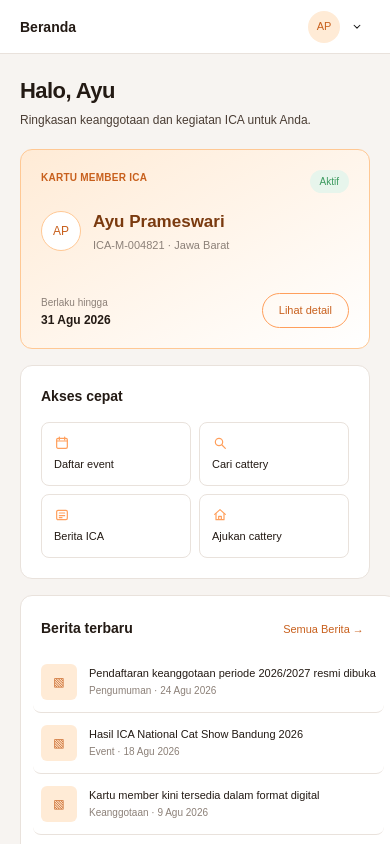
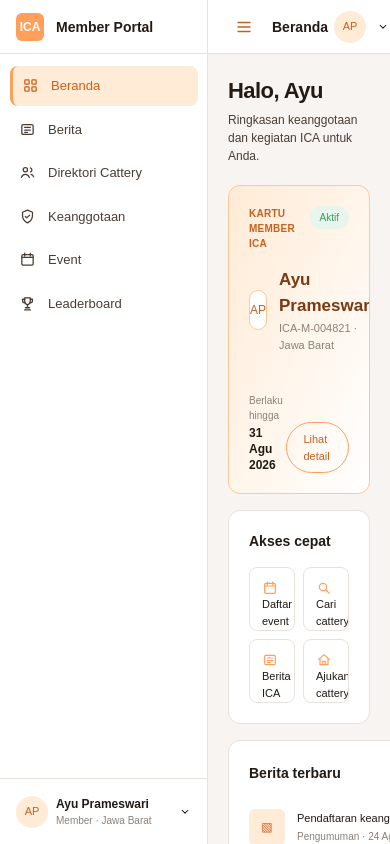
Before and after one commit to Riwriw-pnya/ica, a Next.js app: page /dashboard_member in a window 390 px wide. Built offline with nearby package versions, Linux system fonts and the light colour scheme.

Commit message:
feat: toggle sidebar + dynamic judul header

```diff
--- a/app/dashboard_member/layout.tsx
+++ b/app/dashboard_member/layout.tsx
@@ -1,6 +1,7 @@
 import Sidebar from "@/components/dashboard_member/Sidebar";
 import Header from "@/components/dashboard_member/Header";
 import { UserMenuProvider } from "@/context/UserMenuContext";
+import { SidebarProvider } from "@/context/SidebarContext";
 
 export default function DashboardLayout({
   children,
@@ -9,17 +10,15 @@ export default function DashboardLayout({
 }>) {
   return (
     <UserMenuProvider>
-      <div className="flex h-screen overflow-hidden bg-[var(--color-sidebar)] ">
-        <Sidebar />
-
-        <div className="flex min-w-0 flex-1 flex-col">
-          <Header />
-
-          <div className="min-h-0 flex-1 overflow-auto">
-            {children}
+      <SidebarProvider>
+        <div className="flex h-screen overflow-hidden bg-[var(--color-sidebar)]">
+          <Sidebar />
+          <div className="flex min-w-0 flex-1 flex-col">
+            <Header />
+            <div className="min-h-0 flex-1 overflow-y-auto">{children}</div>
           </div>
         </div>
-      </div>
+      </SidebarProvider>
     </UserMenuProvider>
   );
 }
--- a/components/dashboard_member/DashboardIcon.tsx
+++ b/components/dashboard_member/DashboardIcon.tsx
@@ -134,6 +134,13 @@ export default function DashboardIcon({
           </svg>
         );
 
+      case "menu":
+        return (
+          <svg {...commonProps}>
+            <path d="M4 6h16M4 12h16M4 18h16" />
+          </svg>
+        );
+
     default:
       return null;
   }
--- a/components/dashboard_member/Header.tsx
+++ b/components/dashboard_member/Header.tsx
@@ -1,20 +1,45 @@
 "use client";
 
 import { useRef } from "react";
-import { useRouter } from "next/navigation";
+import { usePathname, useRouter } from "next/navigation";
 import DashboardIcon from "./DashboardIcon";
 import UserMenuDropdown from "./UserMenuDropdown";
 import { useUserMenu } from "@/context/UserMenuContext";
+import { useSidebar } from "@/context/SidebarContext";
 import { useClickOutside } from "@/hooks/useClickOutside";
+
+const pageTitles: Record<string, string> = {
+  "/dashboard_member": "Beranda",
+  "/dashboard_member/berita": "Berita",
+  "/dashboard_member/direktori": "Direktori Cattery",
+  "/dashboard_member/keanggotaan": "Keanggotaan",
+  "/dashboard_member/event": "Event",
+  "/dashboard_member/leaderboard": "Leaderboard",
+  "/dashboard_member/pengaturan": "Pengaturan akun",
+};
+
+function getPageTitle(pathname: string): string {
+  if (pageTitles[pathname]) return pageTitles[pathname];
+
+  // Cari prefix match terpanjang buat halaman detail/dinamis (mis. /berita/1)
+  const match = Object.keys(pageTitles)
+    .filter((path) => path !== "/dashboard_member" && pathname.startsWith(`${path}/`))
+    .sort((a, b) => b.length - a.length)[0];
+
+  return match ? pageTitles[match] : "Beranda";
+}
 
 export default function Header() {
   const { openMenu, toggleMenu, closeMenu } = useUserMenu();
+  const { toggleSidebar } = useSidebar();
   const router = useRouter();
+  const pathname = usePathname();
   const containerRef = useRef<HTMLDivElement>(null);
 
   useClickOutside(containerRef, closeMenu);
 
   const isOpen = openMenu === "header";
+  const title = getPageTitle(pathname);
 
   const handleLogout = () => {
     closeMenu();
@@ -23,11 +48,21 @@ export default function Header() {
 
   return (
     <header className="flex h-[54px] items-center justify-between border-b border-[var(--color-ink-100)] bg-white px-5">
-      <h1 className="font-heading text-sm font-semibold text-[var(--color-ink-900)]">
-        Beranda
-      </h1>
+      <div className="flex items-center gap-3">
+        <button
+          onClick={toggleSidebar}
+          className="flex h-8 w-8 items-center justify-center rounded-lg text-[var(--color-brand-orange-700)] transition hover:bg-[var(--color-brand-orange-50)]"
+          aria-label="Toggle sidebar"
+        >
+          <DashboardIcon name="menu" size={18} />
+        </button>
 
-<div ref={containerRef} className="relative">
+        <h1 className="font-heading text-sm font-semibold text-[var(--color-ink-900)]">
+          {title}
+        </h1>
+      </div>
+
+      <div ref={containerRef} className="relative">
         <button
           onClick={() => toggleMenu("header")}
           className="flex items-center gap-2.5 rounded-lg px-1.5 py-1 transition hover:bg-[var(--color-brand-orange-50)]"
--- a/components/dashboard_member/Sidebar.tsx
+++ b/components/dashboard_member/Sidebar.tsx
@@ -6,6 +6,7 @@ import { usePathname, useRouter } from "next/navigation";
 import DashboardIcon from "./DashboardIcon";
 import UserMenuDropdown from "./UserMenuDropdown";
 import { useUserMenu } from "@/context/UserMenuContext";
+import { useSidebar } from "@/context/SidebarContext";
 import { useClickOutside } from "@/hooks/useClickOutside";
 
 const menus = [
@@ -21,6 +22,7 @@ export default function Sidebar() {
   const pathname = usePathname();
   const router = useRouter();
   const { openMenu, toggleMenu, closeMenu } = useUserMenu();
+  const { isSidebarOpen } = useSidebar();
   const containerRef = useRef<HTMLDivElement>(null);
 
   useClickOutside(containerRef, closeMenu);
@@ -33,13 +35,17 @@ export default function Sidebar() {
   };
 
   return (
-    <aside className="hidden w-[208px] shrink-0 border-r border-[var(--color-ink-100)] bg-[var(--color-sidebar)] lg:flex lg:flex-col">
+    <aside
+      className={`flex shrink-0 flex-col overflow-hidden border-r border-[var(--color-ink-100)] bg-[var(--color-sidebar)] transition-all duration-200 ${
+        isSidebarOpen ? "w-[208px]" : "w-0 border-r-0"
+      }`}
+    >
+      <div className="flex w-[208px] flex-1 flex-col">
         {/* Logo */}
         <div className="flex h-[54px] items-center gap-3 border-b border-[var(--color-ink-100)] px-4">
           <div className="flex h-7 w-7 items-center justify-center rounded-md bg-[var(--color-brand-orange-500)] text-xs font-bold text-white">
             ICA
           </div>
-
           <span className="font-heading text-sm font-semibold text-[var(--color-ink-900)]">
             Member Portal
           </span>
@@ -60,7 +66,7 @@ export default function Sidebar() {
                   href={menu.href}
                   className={`flex w-full items-center gap-3 rounded-lg py-2.5 pl-[9px] pr-3 text-left text-[13px] transition ${
                     isActive
-                  ? "border-[var(--color-brand-orange-500)] border-l-[3px] bg-[var(--color-brand-orange-100)] text-[var(--color-brand-orange-700)]"
+                      ? "border-l-[3px] border-[var(--color-brand-orange-500)] bg-[var(--color-brand-orange-100)] text-[var(--color-brand-orange-700)]"
                       : "text-[var(--color-ink-700)] hover:bg-[var(--color-brand-orange-100)] hover:text-[var(--color-brand-orange-700)]"
                   }`}
                 >
@@ -103,6 +109,7 @@ export default function Sidebar() {
             />
           )}
         </div>
+      </div>
     </aside>
   );
 }
--- /dev/null
+++ b/context/SidebarContext.tsx
@@ -0,0 +1,35 @@
+"use client";
+
+import { createContext, useContext, useState, useCallback, useMemo } from "react";
+
+interface SidebarContextValue {
+  isSidebarOpen: boolean;
+  toggleSidebar: () => void;
+}
+
+const SidebarContext = createContext<SidebarContextValue | null>(null);
+
+export function SidebarProvider({ children }: { children: React.ReactNode }) {
+  const [isSidebarOpen, setIsSidebarOpen] = useState(true);
+
+  const toggleSidebar = useCallback(() => {
+    setIsSidebarOpen((prev) => !prev);
+  }, []);
+
+  const value = useMemo(
+    () => ({ isSidebarOpen, toggleSidebar }),
+    [isSidebarOpen, toggleSidebar],
+  );
+
+  return (
+    <SidebarContext.Provider value={value}>
+      {children}
+    </SidebarContext.Provider>
+  );
+}
+
+export function useSidebar() {
+  const ctx = useContext(SidebarContext);
+  if (!ctx) throw new Error("useSidebar harus dipakai di dalam SidebarProvider");
+  return ctx;
+}
```
Lines whose indentation alone changed are shown as unchanged.
